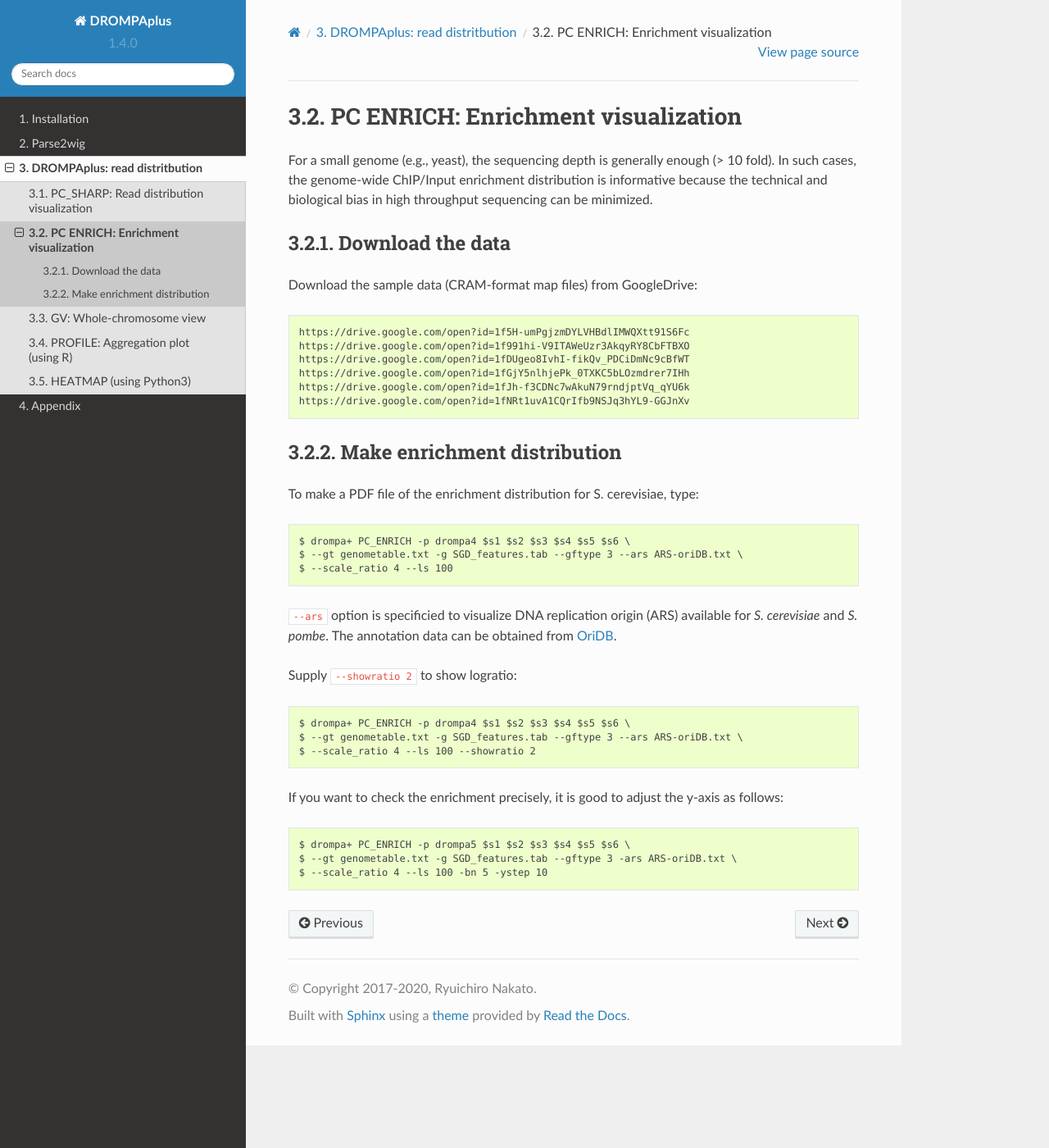
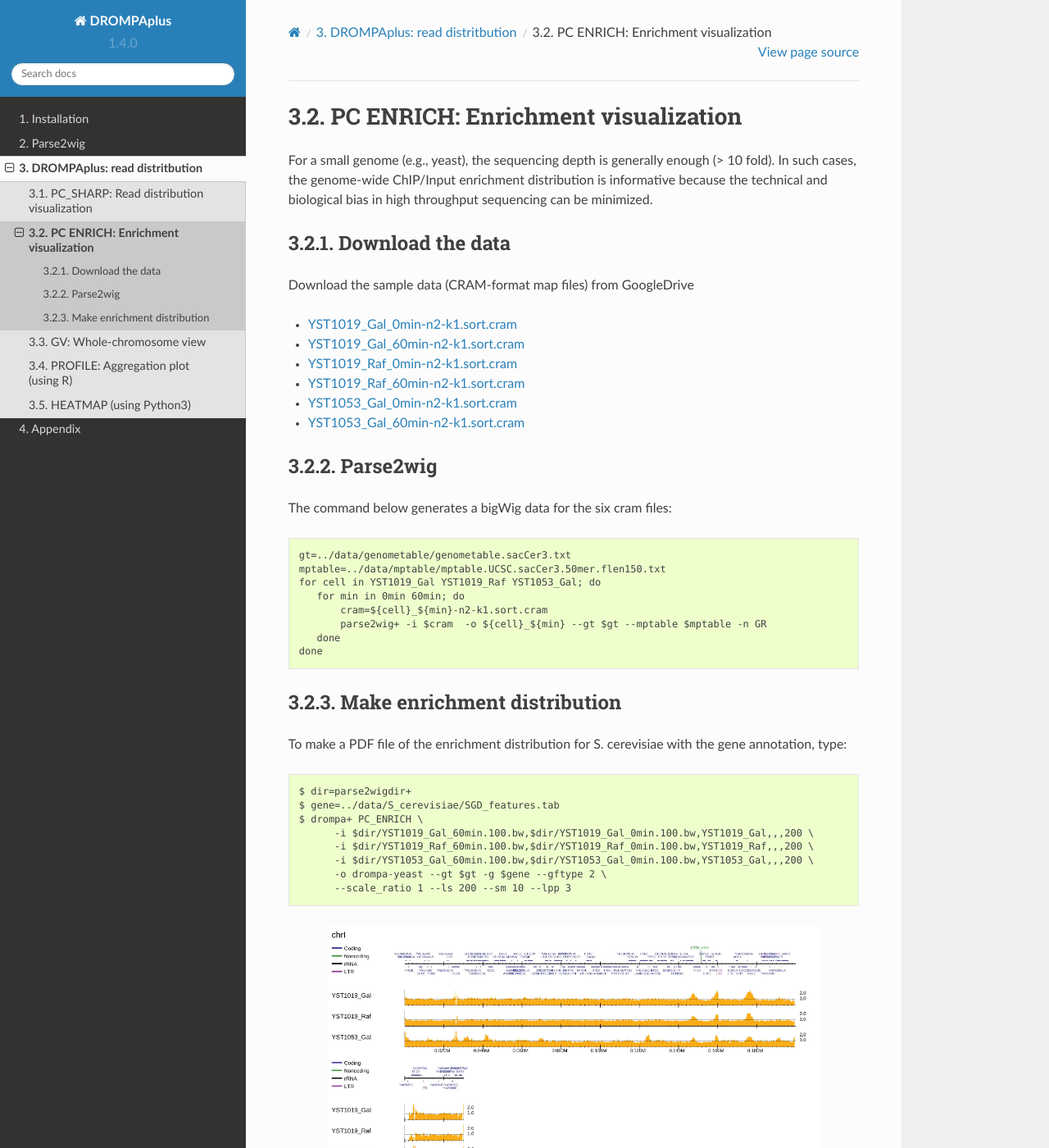
Before and after one commit to rnakato/DROMPAplus, a Sphinx documentation site: the page built from docs/content/drompa/PCENRICH.rst, in a window 1280 px wide and 1400 px high. Shown: the whole window at 82% size. Built offline with Sphinx 7.4.7 and the Read the Docs theme 2.0.0, drawn with Linux system fonts in a browser that asks for light colours; some of the changed text lies outside the part shown.

```diff
--- a/docs/content/drompa/GV.rst
+++ b/docs/content/drompa/GV.rst
@@ -1,5 +1,5 @@
 GV: Whole-chromosome view
-====================================
+-----------------------------------------
 
 The **GV** mode shows a chromosome-wide overview of the ChIP-seq data. Type::
 
--- a/docs/content/drompa/Heatmap.rst
+++ b/docs/content/drompa/Heatmap.rst
@@ -1,5 +1,5 @@
 HEATMAP (using Python3)
-====================================
+-----------------------------------------
 
 DROMAplus has a script ``drompa.heatmap.py`` in "otherbin" directiry. It utilizes the .tsv file generated by *PROFILE* command and draw a heatmap using Python. This script requires pandas, matplotlib and seaborn libraries.
 
--- a/docs/content/drompa/PCENRICH.rst
+++ b/docs/content/drompa/PCENRICH.rst
@@ -9,38 +9,61 @@ technical and biological bias in high throughput sequencing can be minimized.
 Download the data
 +++++++++++++++++++++++++++++++
 
-Download the sample data (CRAM-format map files) from GoogleDrive::
+Download the sample data (CRAM-format map files) from GoogleDrive
 
-    https://drive.google.com/open?id=1f5H-umPgjzmDYLVHBdlIMWQXtt91S6Fc
-    https://drive.google.com/open?id=1f991hi-V9ITAWeUzr3AkqyRY8CbFTBXO
-    https://drive.google.com/open?id=1fDUgeo8IvhI-fikQv_PDCiDmNc9cBfWT
-    https://drive.google.com/open?id=1fGjY5nlhjePk_0TXKC5bLOzmdrer7IHh
-    https://drive.google.com/open?id=1fJh-f3CDNc7wAkuN79rndjptVq_qYU6k
-    https://drive.google.com/open?id=1fNRt1uvA1CQrIfb9NSJq3hYL9-GGJnXv
+- `YST1019_Gal_0min-n2-k1.sort.cram <https://drive.google.com/open?id=1-T5eq6ZgY5kUmRDlbIfFYNMBuwVCQKkc>`_
+- `YST1019_Gal_60min-n2-k1.sort.cram <https://drive.google.com/open?id=1-ZabbvJdAYxdaH5MD8s-sMKHkNiEsTQu>`_
+- `YST1019_Raf_0min-n2-k1.sort.cram <https://drive.google.com/open?id=1-aCu7DSfEG8EIfYCdwPwsmzjsLXfelY6>`_
+- `YST1019_Raf_60min-n2-k1.sort.cram <https://drive.google.com/open?id=1-bzJi5MNjVee5J3chQ7kbhlHTMgqqFut>`_
+- `YST1053_Gal_0min-n2-k1.sort.cram <https://drive.google.com/open?id=1-c-FHugX47qUHx50KWshhYS8V2Ns0n_c>`_
+- `YST1053_Gal_60min-n2-k1.sort.cram <https://drive.google.com/open?id=1-i0Vbpbd5nLfiTtieD3LLACCf5mVYUiG>`_
 
+
+Parse2wig
+++++++++++++++++++++++++++++++
+
+
+The command below generates a bigWig data for the six cram files::
+
+    gt=../data/genometable/genometable.sacCer3.txt
+    mptable=../data/mptable/mptable.UCSC.sacCer3.50mer.flen150.txt
+    for cell in YST1019_Gal YST1019_Raf YST1053_Gal; do
+       for min in 0min 60min; do
+           cram=${cell}_${min}-n2-k1.sort.cram
+           parse2wig+ -i $cram  -o ${cell}_${min} --gt $gt --mptable $mptable -n GR
+       done
+    done
 
 Make enrichment distribution
 ++++++++++++++++++++++++++++++++++++++++++
 
 
-To make a PDF file of the enrichment distribution for S. cerevisiae, type::
+To make a PDF file of the enrichment distribution for S. cerevisiae with the gene annotation, type::
 
-  $ drompa+ PC_ENRICH -p drompa4 $s1 $s2 $s3 $s4 $s5 $s6 \
-  $ --gt genometable.txt -g SGD_features.tab --gftype 3 --ars ARS-oriDB.txt \
-  $ --scale_ratio 4 --ls 100
+  $ dir=parse2wigdir+
+  $ gene=../data/S_cerevisiae/SGD_features.tab
+  $ drompa+ PC_ENRICH \
+	-i $dir/YST1019_Gal_60min.100.bw,$dir/YST1019_Gal_0min.100.bw,YST1019_Gal,,,200 \
+	-i $dir/YST1019_Raf_60min.100.bw,$dir/YST1019_Raf_0min.100.bw,YST1019_Raf,,,200 \
+	-i $dir/YST1053_Gal_60min.100.bw,$dir/YST1053_Gal_0min.100.bw,YST1053_Gal,,,200 \
+	-o drompa-yeast --gt $gt -g $gene --gftype 2 \
+	--scale_ratio 1 --ls 200 --sm 10 --lpp 3
 
-``--ars`` option is specificied to visualize DNA replication origin (ARS) available for *S. cerevisiae* and *S. pombe*. The annotation data can be obtained from `OriDB <http://cerevisiae.oridb.org/>`_.
+.. image:: img/drompa_yeast.jpg
+   :width: 600px
+   :align: center
 
-Supply ``--showratio 2`` to show logratio::
+Supply ``--ars`` option to visualize DNA replication origin (ARS) available for *S. cerevisiae* and *S. pombe* (The annotation data can be obtained from `OriDB <http://cerevisiae.oridb.org/>`_)::
 
-  $ drompa+ PC_ENRICH -p drompa4 $s1 $s2 $s3 $s4 $s5 $s6 \
-  $ --gt genometable.txt -g SGD_features.tab --gftype 3 --ars ARS-oriDB.txt \
-  $ --scale_ratio 4 --ls 100 --showratio 2
+  $ dir=parse2wigdir+
+  $ ars=../data/S_cerevisiae/ARS-oriDB_scer.txt
+  $ drompa+ PC_ENRICH \
+	-i $dir/YST1019_Gal_60min.100.bw,$dir/YST1019_Gal_0min.100.bw,YST1019_Gal,,,200 \
+	-i $dir/YST1019_Raf_60min.100.bw,$dir/YST1019_Raf_0min.100.bw,YST1019_Raf,,,200 \
+	-i $dir/YST1053_Gal_60min.100.bw,$dir/YST1053_Gal_0min.100.bw,YST1053_Gal,,,200 \
+	-o drompa-yeast-ARS --gt $gt --ars $ars \
+	--scale_ratio 1 --ls 200 --sm 10 --lpp 3
 
-
-
-If you want to check the enrichment precisely, it is good to adjust the y-axis as follows::
-
-  $ drompa+ PC_ENRICH -p drompa5 $s1 $s2 $s3 $s4 $s5 $s6 \
-  $ --gt genometable.txt -g SGD_features.tab --gftype 3 -ars ARS-oriDB.txt \
-  $ --scale_ratio 4 --ls 100 -bn 5 -ystep 10
+.. image:: img/drompa_yeast-ARS.jpg
+   :width: 600px
+   :align: center
--- a/docs/content/drompa/Profile.rst
+++ b/docs/content/drompa/Profile.rst
@@ -1,5 +1,5 @@
 PROFILE: Aggregation plot (using R)
-====================================
+-----------------------------------------
 
 **PROFILE** mode makes an aggregation plot by supplying:
 
```
Also changed, not shown: docs/content/drompa/img/drompa_yeast-ARS.jpg (added), docs/content/drompa/img/drompa_yeast.jpg (added).
